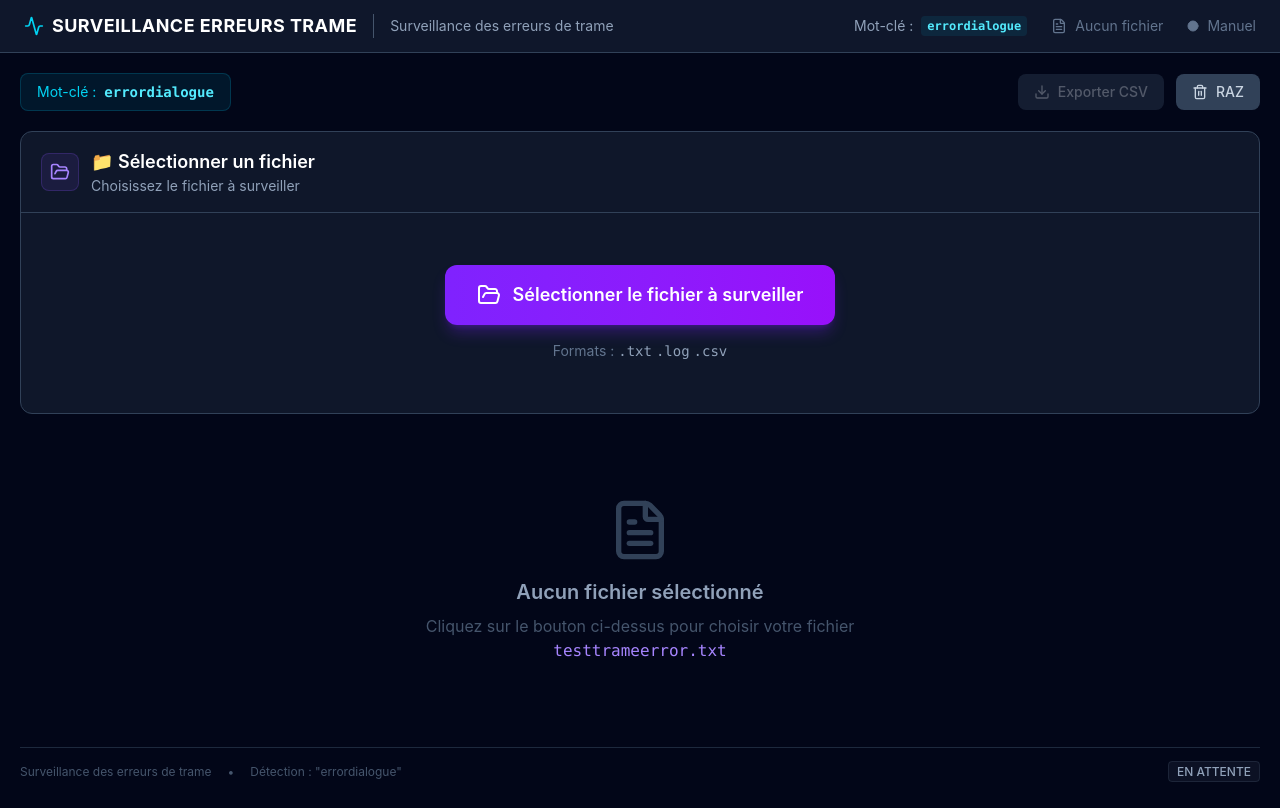
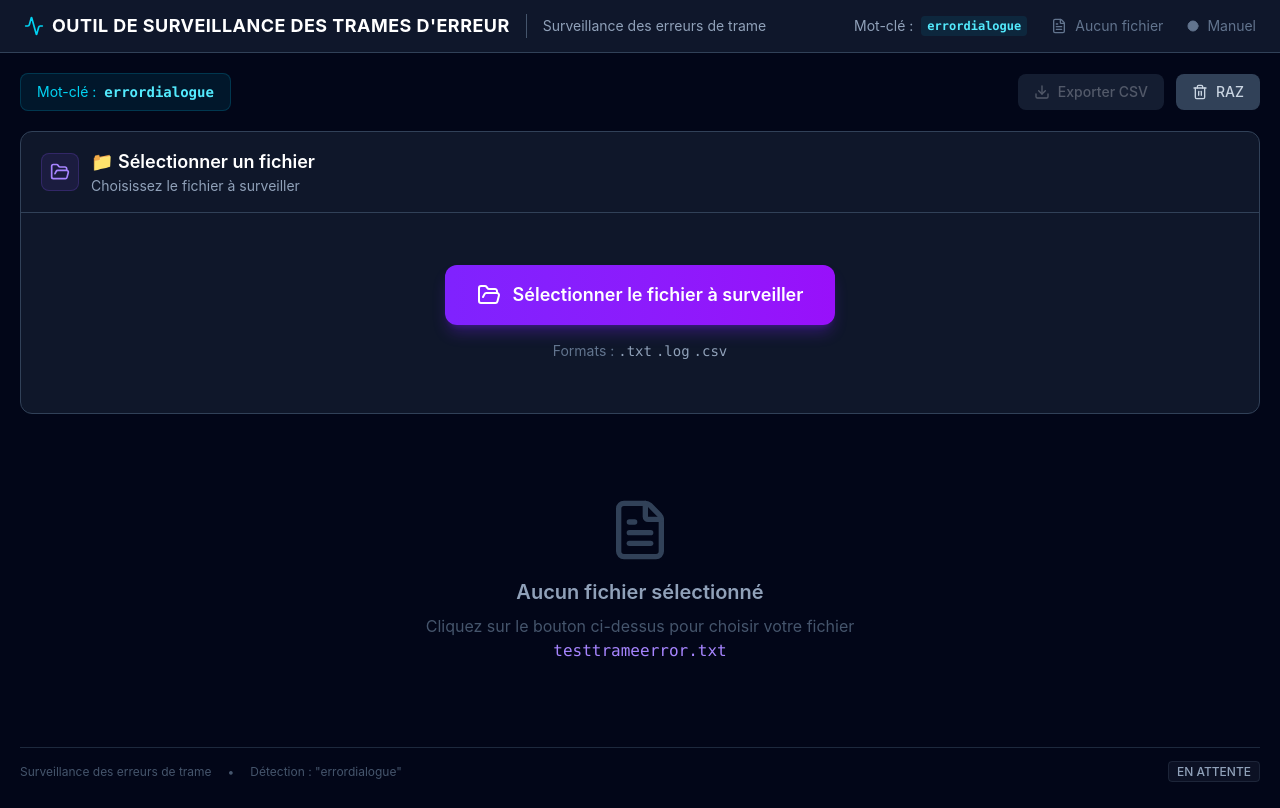
Before and after one commit to websolutions10/TrameErrorFinder, a React (Vite) app: page / in a window 1280 px wide. Built offline with nearby package versions, Linux system fonts and the light colour scheme.

Commit message:
Update StatusBar.tsx

```diff
--- a/src/components/StatusBar.tsx
+++ b/src/components/StatusBar.tsx
@@ -13,7 +13,7 @@ export function StatusBar({ config, isRunning }: Props) {
       <div className="flex items-center gap-4">
         <div className="flex items-center gap-2">
           <Activity className="w-5 h-5 text-cyan-400" />
-          <span className="text-white font-bold text-lg tracking-wide">SURVEILLANCE ERREURS TRAME</span>
+          <span className="text-white font-bold text-lg tracking-wide">OUTIL DE SURVEILLANCE DES TRAMES D'ERREUR</span>
         </div>
         <div className="h-6 w-px bg-slate-600" />
         <span className="text-slate-400 text-sm">{config.moduleName}</span>
```
